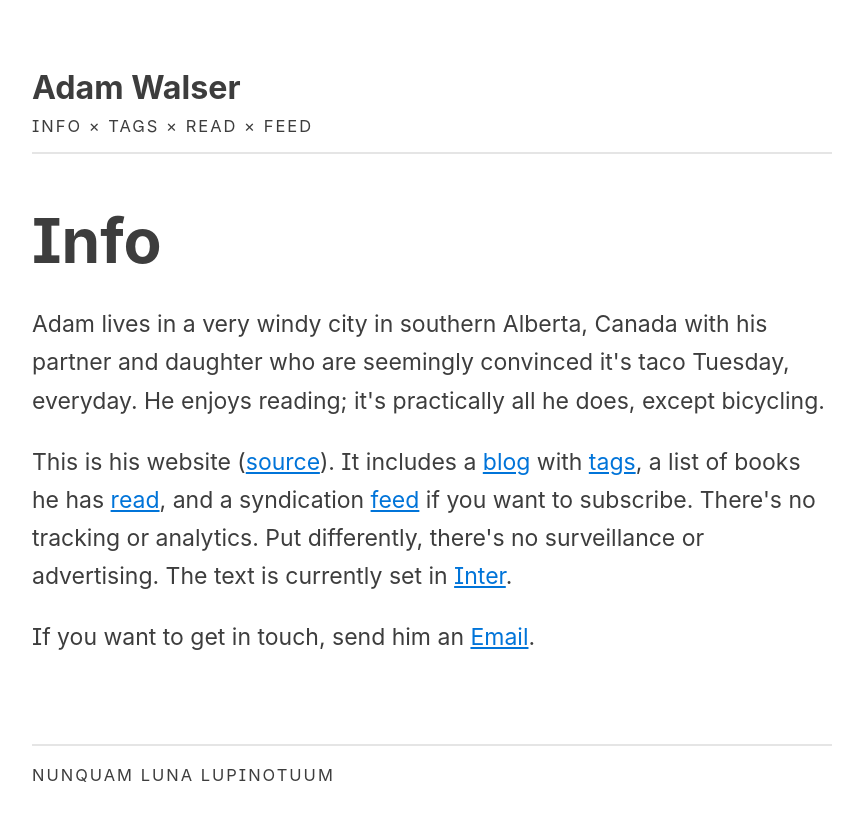
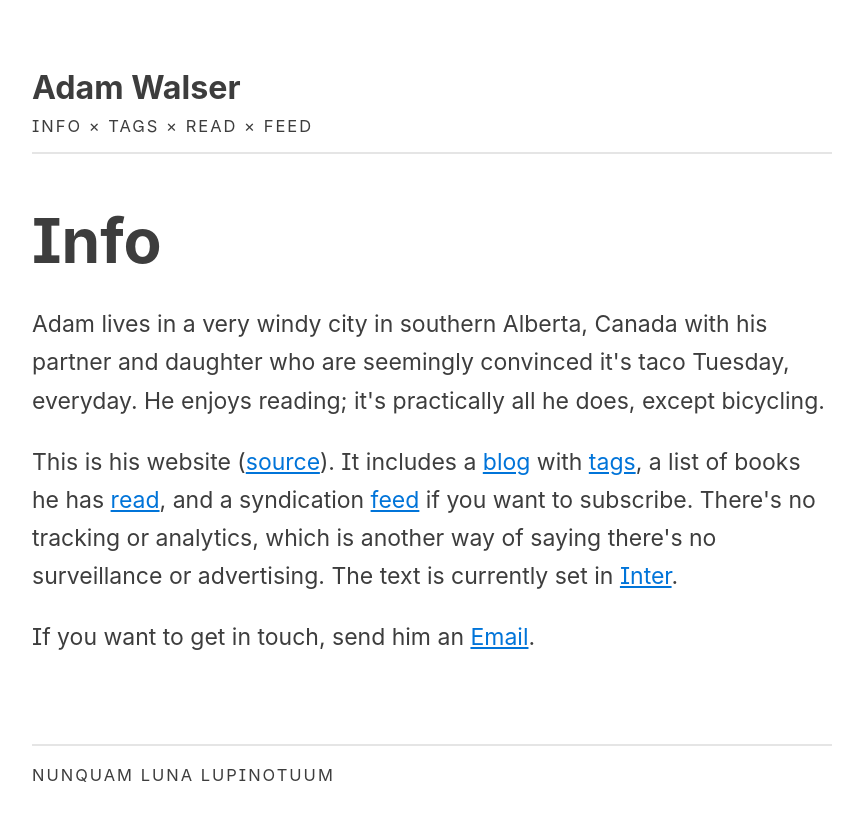
Before and after one commit to ajpwalser/ajpwalser.github.io, a Jekyll site: the page built from info.html, in a window 1280 px wide. Shown: the top 821 px of the page, without its empty margins (208-1071 px from the left). Built offline with Jekyll 4.4.1, drawn with Linux system fonts in a browser that asks for light colours; some web fonts are replaced.

Commit message:
Update info.html

```diff
--- a/info.html
+++ b/info.html
@@ -6,6 +6,6 @@
 
 <h2>Info</h2>
 <p class="first">Adam lives in a very windy city in southern Alberta, Canada with his partner and daughter who are seemingly convinced it's taco Tuesday, everyday. He enjoys reading; it's practically all he does, except bicycling.</p>
-<p>This is his website (<a href="https://github.com/ajpwalser/ajpwalser.github.io">source</a>). It includes a <a href="https://ajpwalser.github.io/">blog</a> with <a href="https://ajpwalser.github.io/tags/">tags</a>, a list of books he has <a href="https://ajpwalser.github.io/read/">read</a>, and a syndication <a href="https://ajpwalser.github.io/feed.xml">feed</a> if you want to subscribe. There's no tracking or analytics. Put differently, there's no surveillance or advertising. The text is currently set in <a href="https://rsms.me/inter/">Inter</a>.</p>
+<p>This is his website (<a href="https://github.com/ajpwalser/ajpwalser.github.io">source</a>). It includes a <a href="https://ajpwalser.github.io/">blog</a> with <a href="https://ajpwalser.github.io/tags/">tags</a>, a list of books he has <a href="https://ajpwalser.github.io/read/">read</a>, and a syndication <a href="https://ajpwalser.github.io/feed.xml">feed</a> if you want to subscribe. There's no tracking or analytics, which is another way of saying there's no surveillance or advertising. The text is currently set in <a href="https://rsms.me/inter/">Inter</a>.</p>
 <p>If you want to get in touch, send him an <a href="mailto:ajpwalser@gmail.com">Email</a>.
 <div class="spacer"></div>
```
